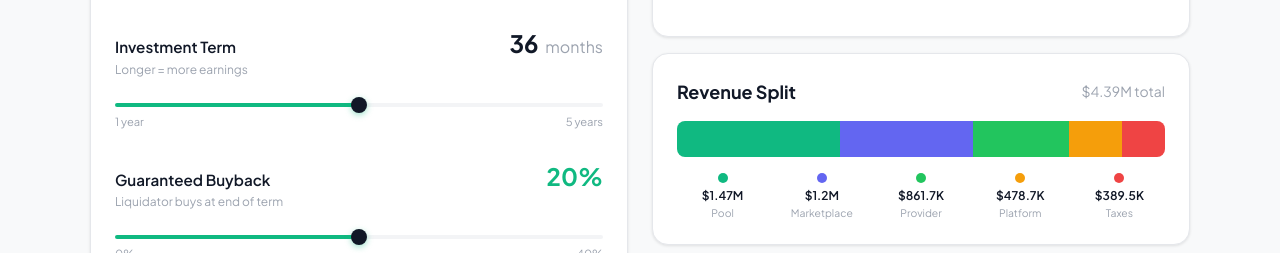
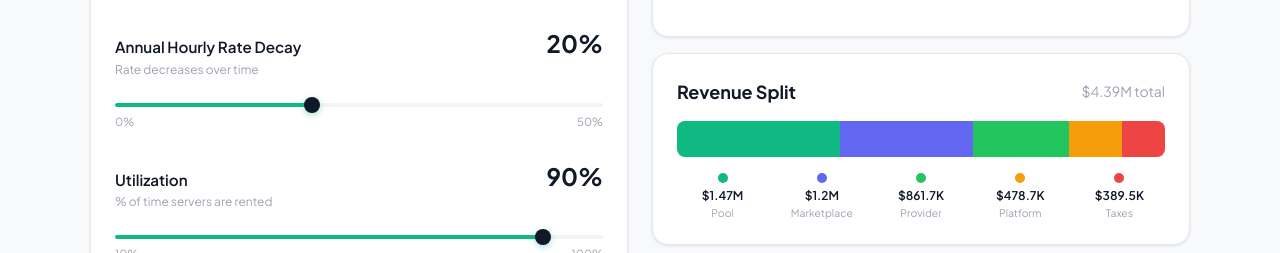
Before and after one commit to paulhainsworth/silicon-calculator, a website: page index.html in a window 1280 px wide. Shown: the part 699-952 px from the top of the page. Drawn offline with Linux system fonts and the light colour scheme.

Commit message:
Simple view: remove Investment Term, add Annual Hourly Rate Decay and Utilization sliders

```diff
--- a/index.html
+++ b/index.html
@@ -2054,22 +2054,39 @@
                             </div>
                         </div>
 
-                        <!-- Investment Term -->
+                        <!-- Annual Hourly Rate Decay -->
                         <div class="slider-group">
                             <div class="slider-header">
                                 <div class="slider-header-left">
-                                    <span class="slider-label">Investment Term</span>
-                                    <span class="slider-sublabel">Longer = more earnings</span>
+                                    <span class="slider-label">Annual Hourly Rate Decay</span>
+                                    <span class="slider-sublabel">Rate decreases over time</span>
                                 </div>
                                 <div class="slider-value-display">
-                                    <span class="slider-value" id="simpleTermDisplay">36</span>
-                                    <span class="slider-suffix">months</span>
+                                    <span class="slider-value" id="simpleDecayDisplay">20%</span>
                                 </div>
                             </div>
-                            <input type="range" class="redesign-slider" id="simpleTerm" min="12" max="60" value="36" oninput="syncSimpleSlider('term')">
+                            <input type="range" class="redesign-slider" id="simpleDecay" min="0" max="50" step="1" value="20" oninput="syncSimpleSlider('decay')">
                             <div class="slider-range-labels">
-                                <span>1 year</span>
-                                <span>5 years</span>
+                                <span>0%</span>
+                                <span>50%</span>
+                            </div>
+                        </div>
+
+                        <!-- Utilization -->
+                        <div class="slider-group">
+                            <div class="slider-header">
+                                <div class="slider-header-left">
+                                    <span class="slider-label">Utilization</span>
+                                    <span class="slider-sublabel">% of time servers are rented</span>
+                                </div>
+                                <div class="slider-value-display">
+                                    <span class="slider-value" id="simpleUtilizationDisplay">90%</span>
+                                </div>
+                            </div>
+                            <input type="range" class="redesign-slider" id="simpleUtilization" min="10" max="100" step="1" value="90" oninput="syncSimpleSlider('utilization')">
+                            <div class="slider-range-labels">
+                                <span>10%</span>
+                                <span>100%</span>
                             </div>
                         </div>
 
@@ -2583,7 +2600,7 @@
 
         // Initialize simple slider fills
         function initSimpleSliderFills() {
-            const sliders = ['simpleServers', 'simpleTerm', 'simpleResidual'];
+            const sliders = ['simpleServers', 'simpleDecay', 'simpleUtilization', 'simpleResidual'];
             sliders.forEach(id => {
                 const slider = document.getElementById(id);
                 if (slider) updateSliderFill(slider);
@@ -2641,20 +2658,28 @@
                 updateSliderFill(simpleServers);
             }
 
+            // Decay
+            const decay = document.getElementById('decay');
+            const simpleDecay = document.getElementById('simpleDecay');
+            if (decay && simpleDecay) {
+                simpleDecay.value = decay.value;
+                updateSliderFill(simpleDecay);
+            }
+
+            // Utilization
+            const utilization = document.getElementById('utilization');
+            const simpleUtilization = document.getElementById('simpleUtilization');
+            if (utilization && simpleUtilization) {
+                simpleUtilization.value = utilization.value;
+                updateSliderFill(simpleUtilization);
+            }
+
             // Residual
             const residual = document.getElementById('residual');
             const simpleResidual = document.getElementById('simpleResidual');
             if (residual && simpleResidual) {
                 simpleResidual.value = residual.value;
                 updateSliderFill(simpleResidual);
-            }
-
-            // Term
-            const term = document.getElementById('term');
-            const simpleTerm = document.getElementById('simpleTerm');
-            if (term && simpleTerm) {
-                simpleTerm.value = term.value;
-                updateSliderFill(simpleTerm);
             }
 
             updateSimpleKPIs();
@@ -2711,10 +2736,14 @@
             if (el('advSummaryProfitPercent')) el('advSummaryProfitPercent').textContent = roi ? '+' + roi.textContent : '+0%';
 
             // Update slider displays
+            const decay = parseFloat(document.getElementById('decay').value);
+            const utilization = parseFloat(document.getElementById('utilization').value);
+
             if (el('simpleServersDisplay')) el('simpleServersDisplay').textContent = servers;
             if (el('simpleUnitCostDisplay')) el('simpleUnitCostDisplay').textContent = '$' + unitCost.toLocaleString();
             if (el('simpleTotalUpfront')) el('simpleTotalUpfront').textContent = '$' + totalCapex.toLocaleString();
-            if (el('simpleTermDisplay')) el('simpleTermDisplay').textContent = term;
+            if (el('simpleDecayDisplay')) el('simpleDecayDisplay').textContent = decay + '%';
+            if (el('simpleUtilizationDisplay')) el('simpleUtilizationDisplay').textContent = utilization + '%';
             if (el('simpleResidualDisplay')) el('simpleResidualDisplay').textContent = residual + '%';
             if (el('simpleROITerm')) el('simpleROITerm').textContent = 'Over ' + term + ' months';
 
```
